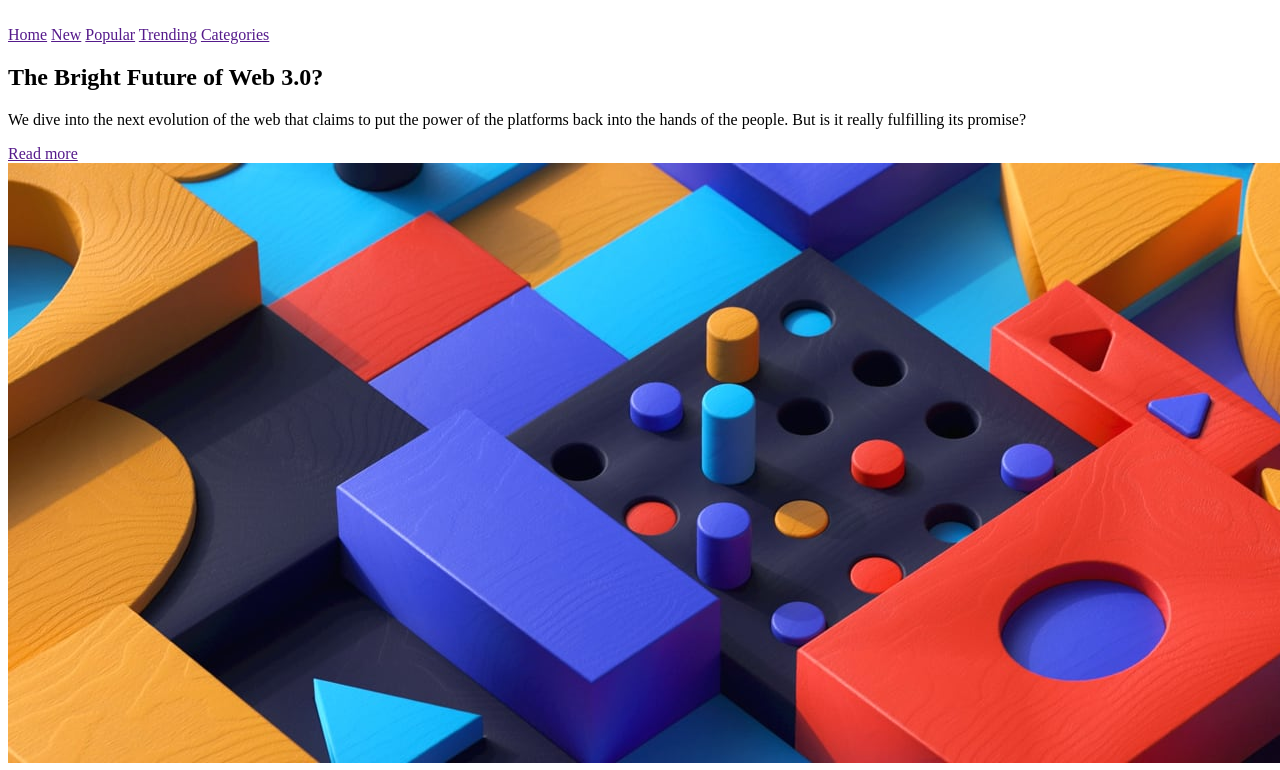
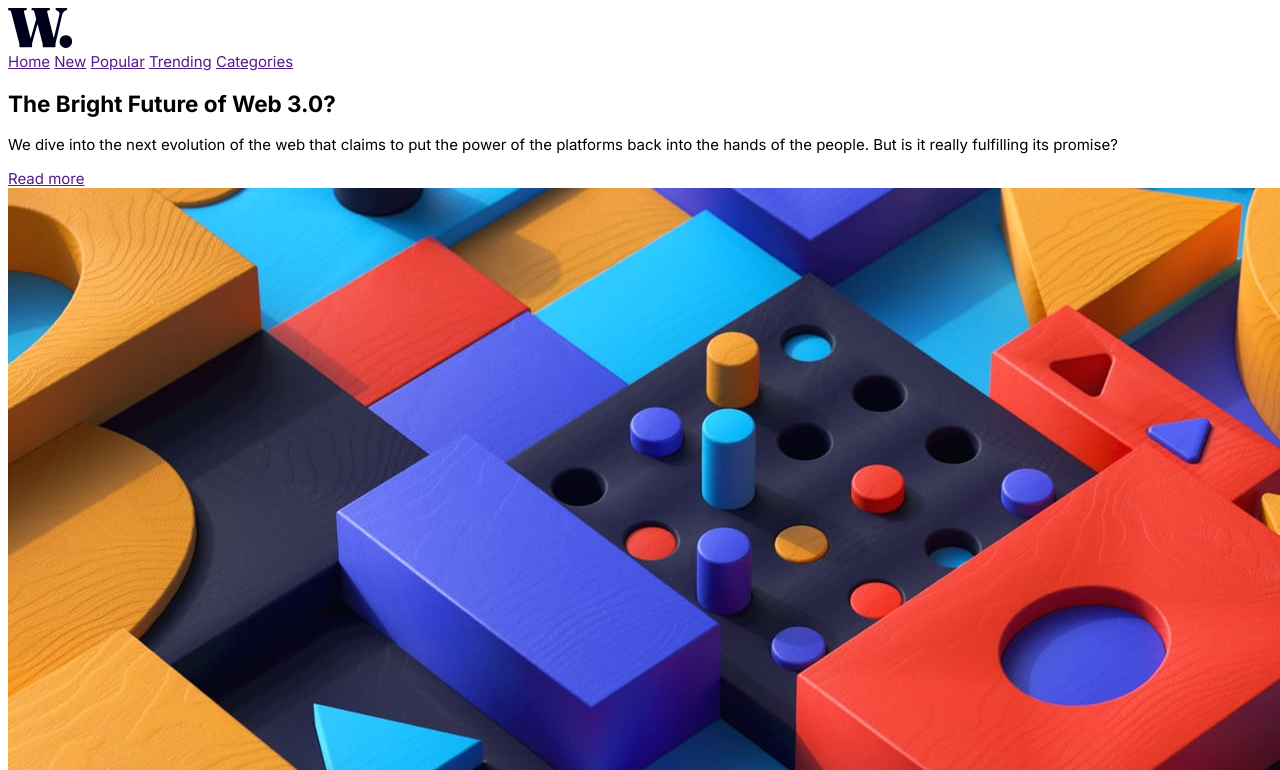
Before and after one commit to estebanp2022/News-Homepage, a plain HTML site: page index.html in a window 1280 px wide. Shown: the top 770 px of the page. Drawn offline with Linux system fonts and the light colour scheme.

Commit message:
style update

```diff
--- a/index.html
+++ b/index.html
@@ -4,11 +4,17 @@
     <meta charset="UTF-8" />
     <meta name="viewport" content="width=device-width, initial-scale=1.0" />
     <link rel="stylesheet" href="./style.css" />
+    <link rel="preconnect" href="https://fonts.googleapis.com" />
+    <link rel="preconnect" href="https://fonts.gstatic.com" crossorigin />
+    <link
+      href="https://fonts.googleapis.com/css2?family=Inter:wght@400;700;800&display=swap"
+      rel="stylesheet"
+    />
     <title>News Homepage</title>
   </head>
   <body>
     <header>
-      <img src="" alt="" />
+      <img src="./assets/images/logo.svg" alt="logo" />
       <nav>
         <a href="">Home</a>
         <a href="">New</a>
--- a/style.css
+++ b/style.css
@@ -1,3 +1,17 @@
+:root {
+  --soft-orange: hsl(35, 77%, 62%);
+  --soft-red: hsl(5, 85%, 63%);
+}
+
+* {
+  box-sizing: border-box;
+}
+
+body {
+  font-size: 15px;
+  font-family: "Inter", sans-serif;
+}
+
 .attribution {
   font-size: 11px;
   text-align: center;
```
